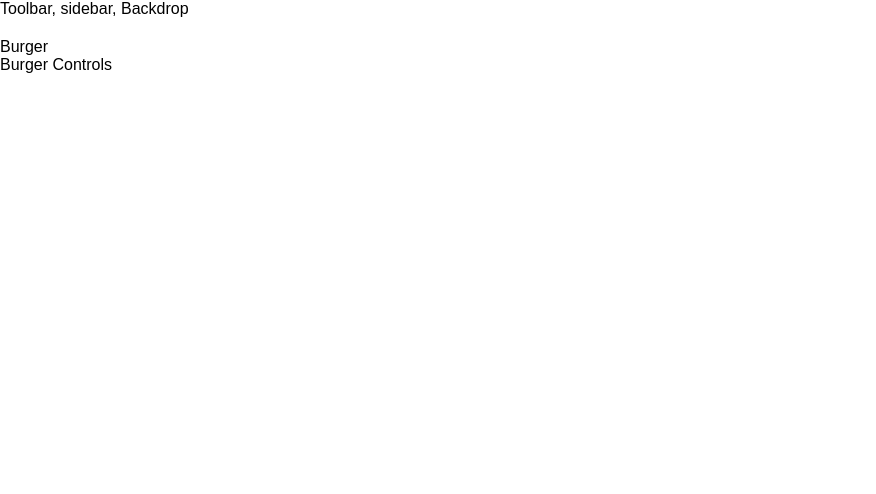
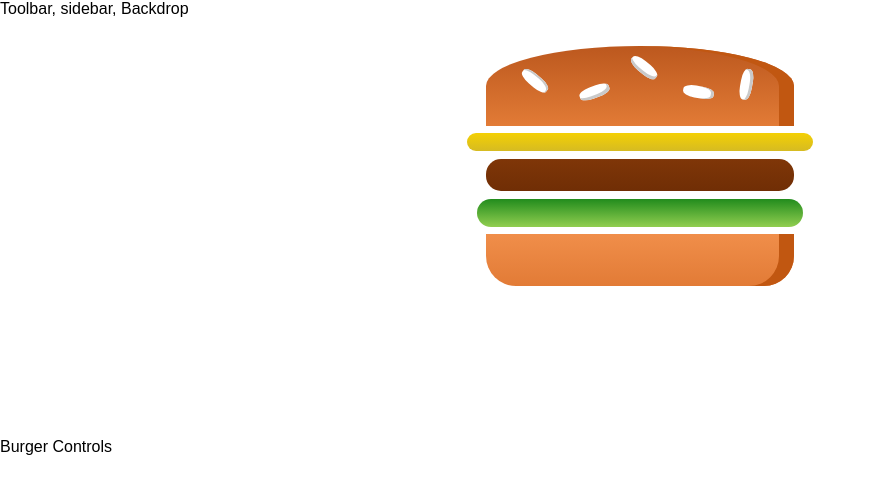
Before and after one commit to abhinavk9757/Burger-Builder, a React app: page / in a window 1280 px wide. Shown: the top 494 px of the page, without its empty margins (0-876 px from the left). Built offline with nearby package versions, Linux system fonts and the light colour scheme.

Commit message:
Render the Burger with Ingredients specified at CompileTime

```diff
--- /dev/null
+++ b/src/components/Burger/Burger.css
@@ -0,0 +1,23 @@
+.Burger{
+    width: 30%;
+    margin : auto;
+    height: 400px;
+    overflow: auto;
+    text-align: center;
+    font-weight: bold;
+    font-size: 1.2rem;
+}
+
+@media (min-width: 1000x) and (min-height: 700px){
+    .Burger{
+        width: 700px;
+        height: 600px;
+    }
+}
+
+@media (min-width: 500x) and (min-height: 400px){
+    .Burger{
+        width: 450px;
+        height: 400px;
+    }
+}
--- a/src/components/Burger/Burger.js
+++ b/src/components/Burger/Burger.js
@@ -0,0 +1,15 @@
+import React from 'react';
+import BurgerIngredients from './BurgerIngredient/BurgerIngredient';
+import classes from './Burger.css';
+
+const burger = props => (
+  <div className={classes.Burger}>
+    <BurgerIngredients type="bread-top" />
+    <BurgerIngredients type="cheese" />
+    <BurgerIngredients type="meat" />
+    <BurgerIngredients type="salad" />
+    <BurgerIngredients type="bread-bottom" />
+  </div>
+);
+
+export default burger;
--- a/src/containers/BurgerBuilder/BurgerBuilder.js
+++ b/src/containers/BurgerBuilder/BurgerBuilder.js
@@ -1,11 +1,12 @@
 import React, { Component } from 'react';
 import Aux from '../../hoc/Aux';
+import Burger from '../../components/Burger/Burger'
 
 class BurgerBuilder extends Component {
   render() {
     return (
       <Aux>
-        <div>Burger</div>
+        <Burger />
         <div>Burger Controls</div>
       </Aux>
     );
```
